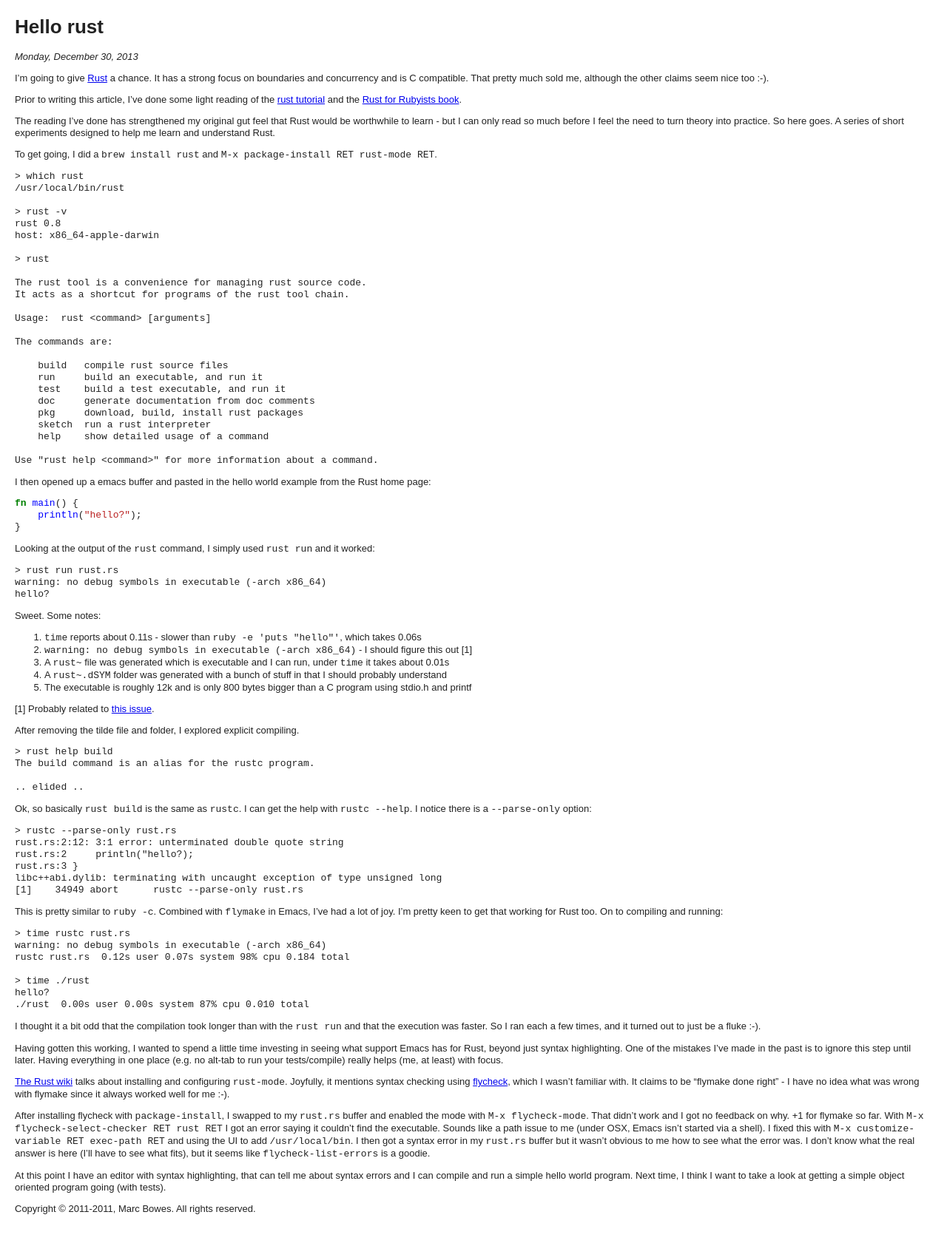
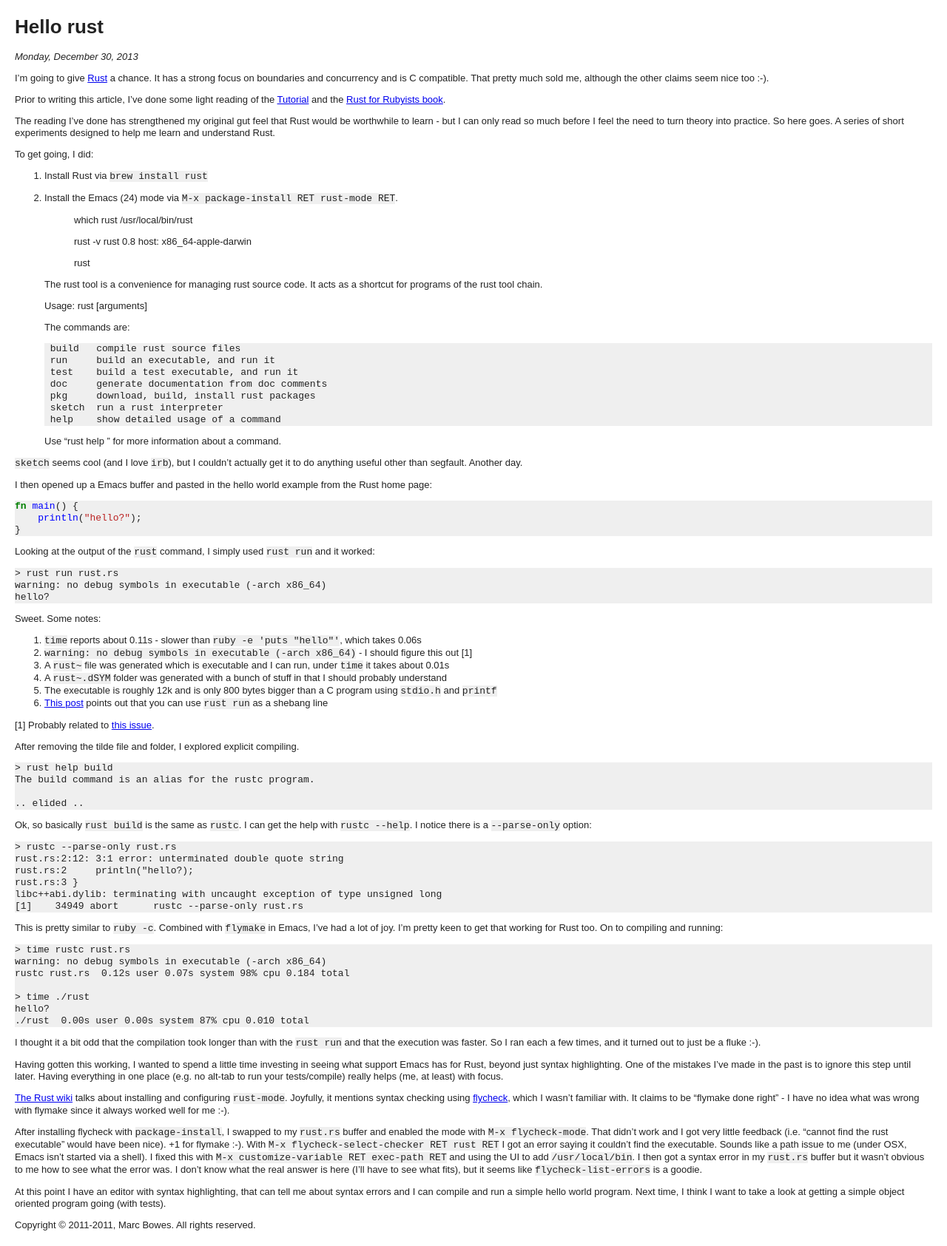
Before and after one commit to marcbowes/marcbowes.github.io, a Jekyll site: the page built from _posts/2013-12-30-hello-rust.markdown, in a window 1280 px wide. Shown: the whole page at 74% size. Built offline with Jekyll 4.4.1, drawn with Linux system fonts in a browser that asks for light colours; nearby versions of some CDN libraries; before the commit the page ends 1663 px from its top, so only the background shows below that.

Commit message:
Small fixes after reading the post on the site, fix code color so it is distinguished

```diff
--- a/_posts/2013-12-30-hello-rust.markdown
+++ b/_posts/2013-12-30-hello-rust.markdown
@@ -16,8 +16,10 @@
 feel the need to turn theory into practice. So here goes. A series of
 short experiments designed to help me learn and understand Rust.
 
-To get going, I did a `brew install rust` and `M-x package-install RET
-rust-mode RET`.
+To get going, I did:
+
+1. Install Rust via `brew install rust`
+2. Install the Emacs (24) mode via `M-x package-install RET rust-mode RET`.
 
     > which rust
     /usr/local/bin/rust
@@ -45,7 +47,10 @@
 
     Use "rust help <command>" for more information about a command.
 
-I then opened up a emacs buffer and pasted in the hello world example
+`sketch` seems cool (and I love `irb`), but I couldn't actually get it
+to do anything useful other than segfault. Another day.
+
+I then opened up a Emacs buffer and pasted in the hello world example
 from the Rust home page:
 
 {% highlight rust %}
@@ -67,7 +72,8 @@
 2. `warning: no debug symbols in executable (-arch x86_64)` - I should figure this out [1]
 3. A `rust~` file was generated which is executable and I can run, under `time` it takes about 0.01s
 4. A `rust~.dSYM` folder was generated with a bunch of stuff in that I should probably understand
-5. The executable is roughly 12k and is only 800 bytes bigger than a C program using stdio.h and printf
+5. The executable is roughly 12k and is only 800 bytes bigger than a C program using `stdio.h` and `printf`
+6. [This post](http://www.darkcoding.net/software/rust-what-i-learnt-so-far/) points out that you can use `rust run` as a shebang line
 
 [1] Probably related to [this issue](https://github.com/mozilla/rust/issues/3495).
 
@@ -119,7 +125,8 @@
 
 After installing flycheck with `package-install`, I swapped to my
 `rust.rs` buffer and enabled the mode with `M-x flycheck-mode`. That
-didn't work and I got no feedback on why. +1 for flymake so far. With
+didn't work and I got very little feedback (i.e. "cannot find the rust
+executable" would have been nice). +1 for flymake :-). With
 `M-x flycheck-select-checker RET rust RET` I got an error saying it
 couldn't find the executable. Sounds like a path issue to me (under
 OSX, Emacs isn't started via a shell). I fixed this with `M-x
--- a/css/style.css
+++ b/css/style.css
@@ -78,7 +78,7 @@
 mark { background: #ff0; color: #000; font-style: italic; font-weight: bold; }
 
 /* Redeclare monospace font family: h5bp.com/j */
-pre, code, kbd, samp { font-family: monospace, monospace; _font-family: 'courier new', monospace; font-size: 1em; }
+pre, code, kbd, samp { font-family: monospace, monospace; _font-family: 'courier new', monospace; font-size: 1em; background-color: #efefef; }
 
 /* Improve readability of pre-formatted text in all browsers */
 pre { white-space: pre; white-space: pre-wrap; word-wrap: break-word; }
```
Also changed, not shown: other parts of _posts/2013-12-30-hello-rust.markdown (+1 -1 lines).
